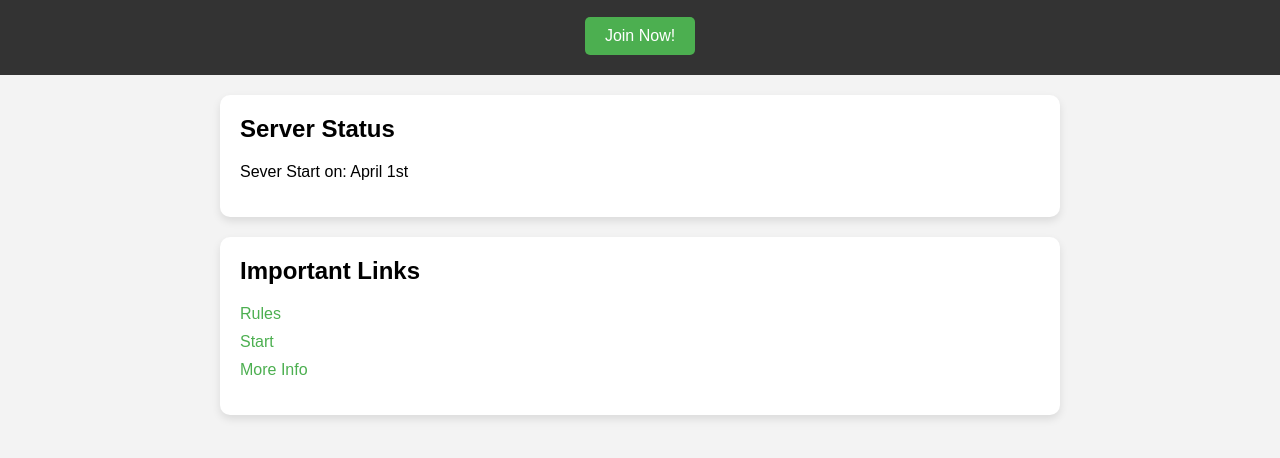
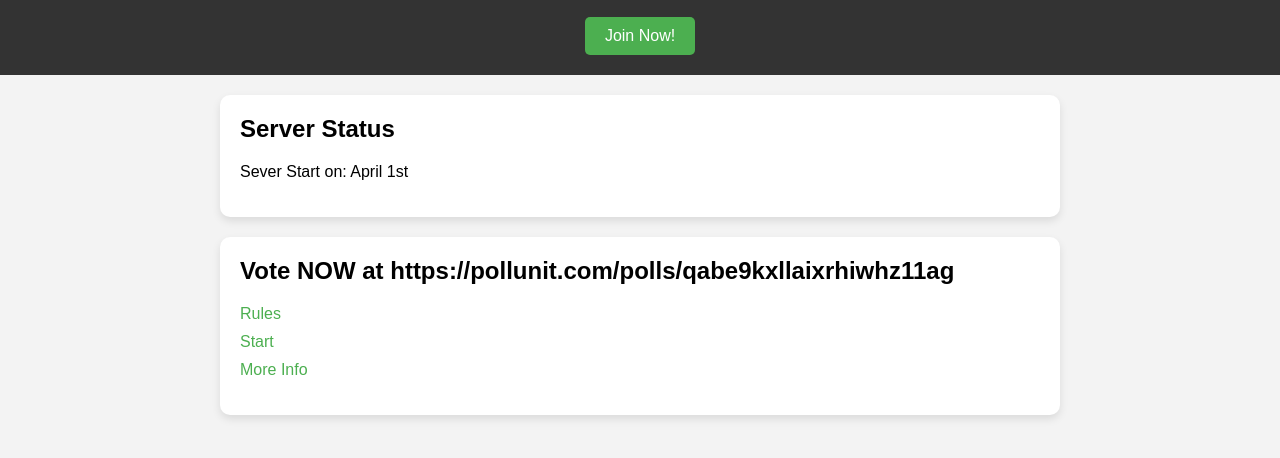
Before and after one commit to Phorms-Minecraft/Phorms-Minecraft.github.io, a plain HTML site: page index.html in a window 1280 px wide. Shown: the part 104-562 px from the top of the page. Drawn offline with Linux system fonts and the light colour scheme.

Commit message:
Update index.html

```diff
--- a/index.html
+++ b/index.html
@@ -85,7 +85,7 @@ Can you add a signup and sign in buttons to this in the top right corner <!DOCTY
     <p>Sever Start on: April 1st</p>
   </section>
   <section>
-    <h2>Important Links</h2>
+    <h2>Vote NOW at https://pollunit.com/polls/qabe9kxllaixrhiwhz11ag</h2>
     <ul>
       <li><a href="Rules">Rules</a></li>
       <li><a href="/Start">Start</a></li>
```
